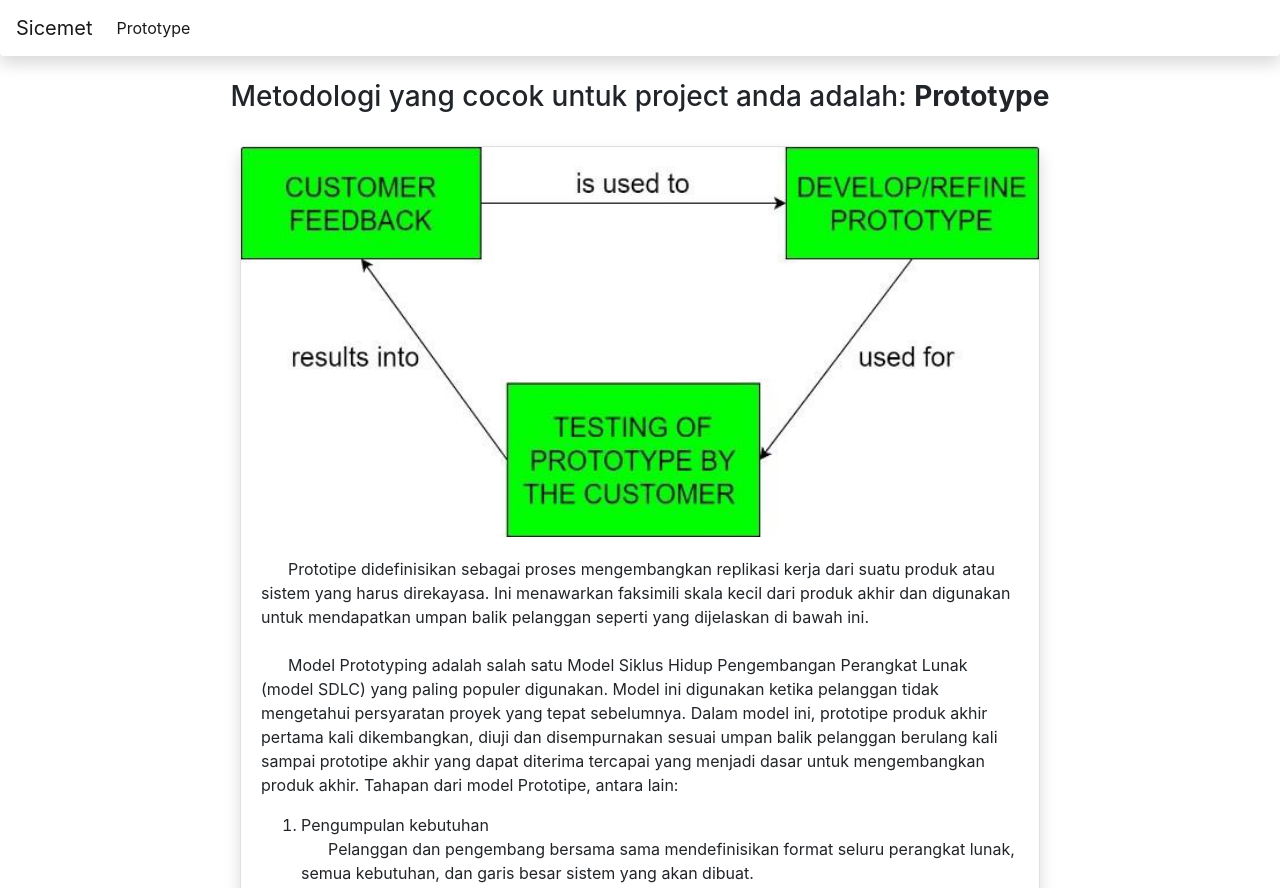
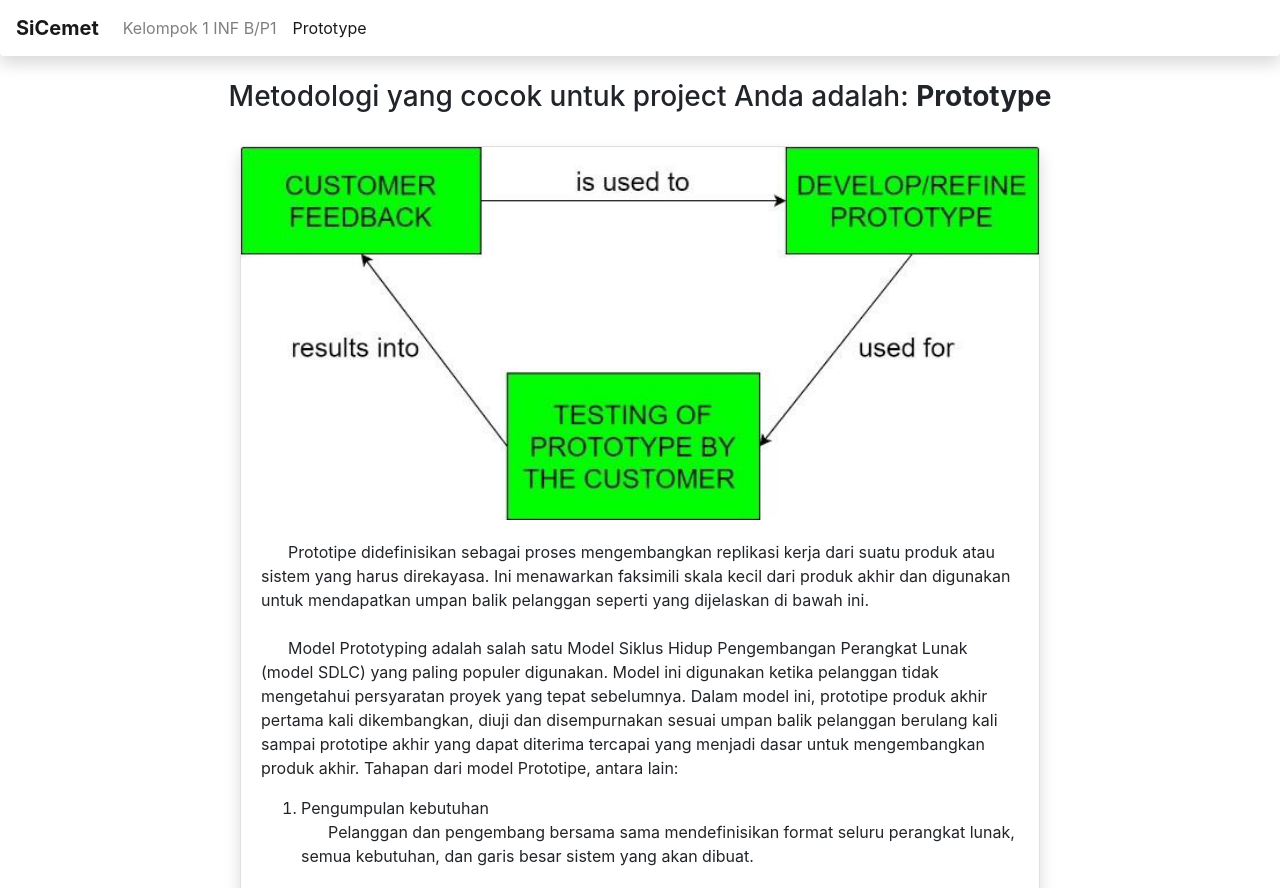
Before and after one commit to petanidata/sicemet, a plain HTML site: page prototype.html in a window 1280 px wide. Shown: the top 888 px of the page. Drawn offline with nearby package versions, Linux system fonts and the light colour scheme.

Commit message:
:sparkles: Add responsive prototype webpage

```diff
--- a/prototype.html
+++ b/prototype.html
@@ -13,14 +13,18 @@
     </head>
 
     <body>
+        <!-- header -->
         <header>
             <nav class="navbar navbar-expand-lg navbar-light bg-light fixed-top shadow mb-1 bg-white rounded ">
-                <a class="navbar-brand" href="index.html">Sicemet</a>
+                <a class="navbar-brand" href="index.html"><b>SiCemet</b></a>
                 <button class="navbar-toggler" type="button" data-toggle="collapse" data-target="#navbarNavAltMarkup" aria-controls="navbarNavAltMarkup" aria-expanded="false" aria-label="Toggle navigation">
-                  <span class="navbar-toggler-icon"></span>
+                    <span class="navbar-toggler-icon"></span>
                 </button>
-                <div class="collapse navbar-collapse" id="navbarNav">
-                    <ul class="navbar-nav">
+                <div class="collapse navbar-collapse" id="navbarNavAltMarkup">
+                    <ul class="navbar-nav mr-auto">
+                        <li class="nav-item">
+                            <a class="nav-link" href="kelompok.html">Kelompok 1 INF B/P1</a>
+                        </li>
                       <li class="nav-item active">
                         <a class="nav-link" href="#">Prototype <span class="sr-only">(current)</span></a>
                       </li>
@@ -32,10 +36,10 @@
         <!--Main Content-->
         <div class="container">
             <div class="row justify-content-center align-items-center">
-                <h3 style="margin-bottom: 2rem; margin-top: 5rem;">Metodologi yang cocok untuk project anda adalah: <b>Prototype</b></h3>
+                <h3 style="margin-bottom: 2rem; margin-top: 5rem;">Metodologi yang cocok untuk project Anda adalah: <b>Prototype</b></h3>
                 <div class="shadow mb-5 bg-white rounded" style="width: 50rem;">
-                    <div class="card" style="width: 50rem;">
-                        <img class="card-img-top" src="img/prototype.png" alt="Card image cap" height="390" width="auto">
+                    <div class="card" style="width: 100%;">
+                        <img class="card-img-top" src="img/prototype.png" alt="Card image cap" height="auto" width="100%">
                         <div class="card-body">
                         <p class="card-text">
                             &nbsp;&nbsp;&nbsp;&nbsp;&nbsp;&nbsp;Prototipe didefinisikan sebagai proses mengembangkan replikasi kerja dari suatu produk atau sistem yang harus direkayasa.
@@ -93,6 +97,9 @@
                             </ol>
                         </p>
                         </div>
+                        <form class="form-inline" action="index.html" style="margin-bottom:20px; margin-right:20px;">
+                            <button type="submit" class="btn btn-secondary ml-auto">Kembali ke List Metodologi</button>
+                        </form>
                     </div>
                 </div>
             </div>
```
